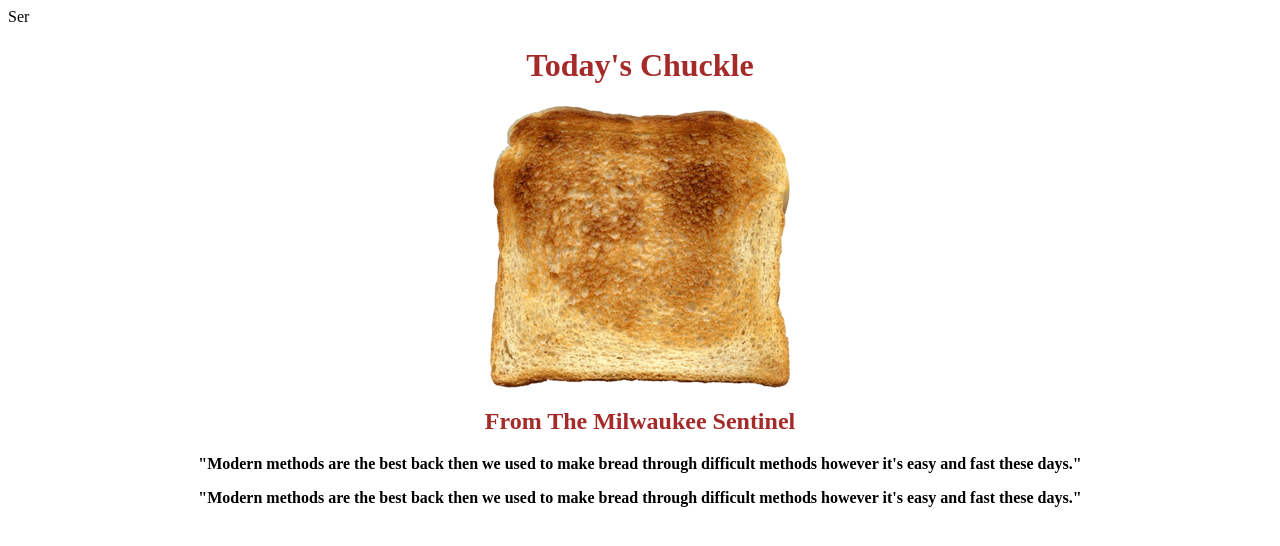
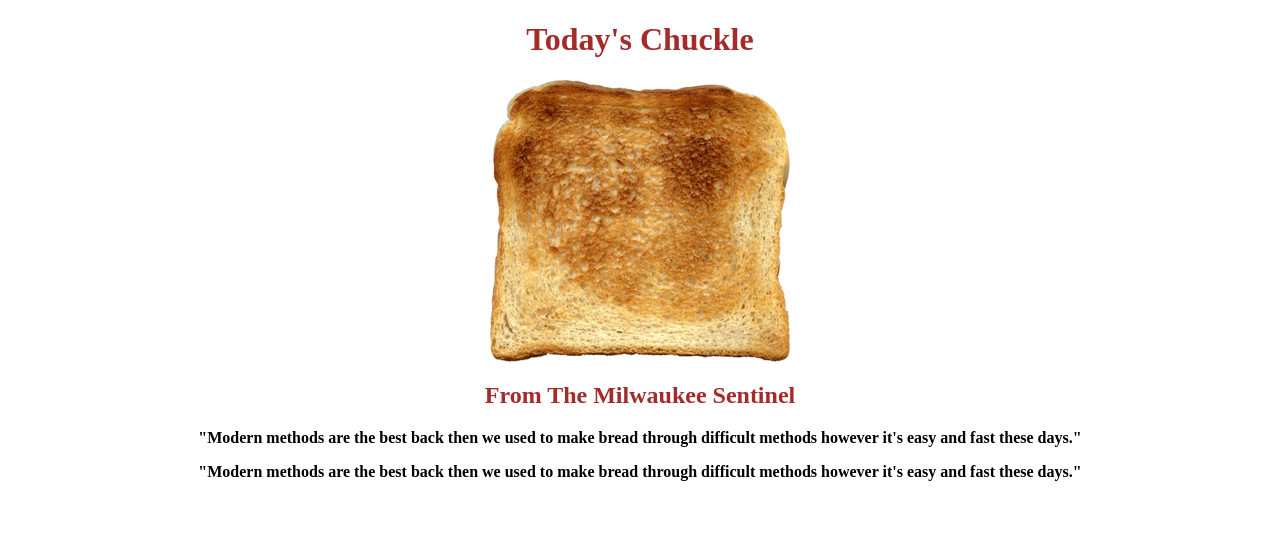
Before and after one commit to SAUGAT2060/firstlab, a plain HTML site: page index.html in a window 1280 px wide. Drawn offline with Linux system fonts and the light colour scheme.

Commit message:
Update index.html

```diff
--- a/index.html
+++ b/index.html
@@ -7,7 +7,7 @@
     <link rel="stylesheet" href="lab1style.css">
 </head>
 <body>
-   <font-family>Ser </font-family>
+
     <h1>Today's Chuckle</h1>
     <img src="toast.png" alt="OKOK">
     <h2>From The Milwaukee Sentinel</h2>
```
